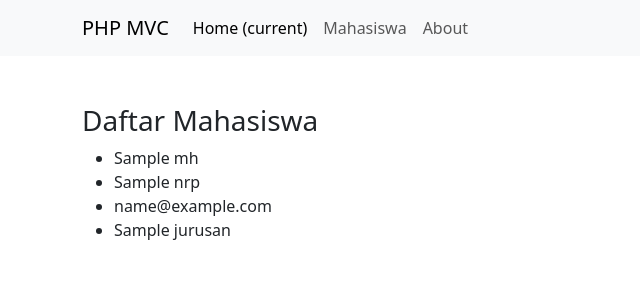
After one commit to hafizfaiz/prakweb2023_B_213040083_mvc, a PHP site: the page made by app/views/mahasiswa/index.php in a window 1280 px wide. The commit adds this page. Shown: the top 300 px of the page, without its empty margins (0-640 px from the left). Run offline with PHP 8.4, Linux system fonts and the light colour scheme; the template is opened without the code that fills it: most values are stand-ins (such as "Sample title", 1, 10 or a date in 2020); some libraries are stand-ins or nearby versions.

Commit message:
video7mvc

```diff
--- a/app/controllers/Home.php
+++ b/app/controllers/Home.php
@@ -1,9 +1,10 @@
 <?php
-class Home extends controller{
+class Home extends Controller{
     public function index(){
         $data['judul']='home';
+        $data['nama'] = $this->model('User_model')->getUser();
         $this->view('templates/header',$data);
-        $this->view('home/index');
+        $this->view('home/index',$data);
         $this->view('templates/footer');
     }
 }
--- a/app/core/Controller.php
+++ b/app/core/Controller.php
@@ -3,5 +3,9 @@ class Controller {
     public function view($view,$data = []){
         require_once '../app/views/' . $view . '.php';
     }
+    public function model($model){
+        require_once '../app/models/' . $model . '.php';
+        return new $model;
+    }
 }
 ?>
--- a/app/views/home/index.php
+++ b/app/views/home/index.php
@@ -2,7 +2,7 @@
 
     <div class="jumbotron mt-4">
   <h1 class="display-4">Selamat Datang di Website Saya</h1>
-  <p class="lead">This is a simple hero unit, a simple jumbotron-style component for calling extra attention to featured content or information.</p>
+  <p class="lead">Halo, nama saya <?= $data['nama']; ?></p>
   <hr class="my-4">
   <p>It uses utility classes for typography and spacing to space content out within the larger container.</p>
   <a class="btn btn-primary btn-lg" href="#" role="button">Learn more</a>
--- /dev/null
+++ b/app/views/mahasiswa/index.php
@@ -0,0 +1,19 @@
+<div class="container mt-5">
+<div class="row">
+    <div class="col-6">
+        <h3>Daftar Mahasiswa</h3>
+        <?php foreach( $data['mhs'] as $mhs) : ?>
+        <ul>
+            <li><?= $mhs['nama'];  ?></li>
+            <li><?= $mhs['nrp'];  ?></li>
+            <li><?= $mhs['email'];  ?></li>
+            <li><?= $mhs['jurusan'];  ?></li>
+
+
+
+
+        </ul>
+        <?php endforeach; ?>
+    </div>
+</div>
+</div>
--- a/app/views/templates/header.php
+++ b/app/views/templates/header.php
@@ -16,6 +16,7 @@
         <div class="collapse navbar-collapse" id="navbarNavAltMarkup">
           <div class="navbar-nav">
             <a class="nav-item nav-link active" href="<?= BASEURL; ?>">Home <span class="sr-only">(current)</span></a>
+            <a class="nav-item nav-link" href="<?= BASEURL; ?>/mahasiswa">Mahasiswa</a>
             <a class="nav-item nav-link" href="<?= BASEURL; ?>/about">About</a>
           </div>
         </div>
```
Also changed, not shown: app/controllers/Mahasiswa.php (added, +11 -0 lines), app/models/Mahasiswa_model.php (added, +39 -0 lines), app/models/User_model.php (added, +10 -0 lines).
